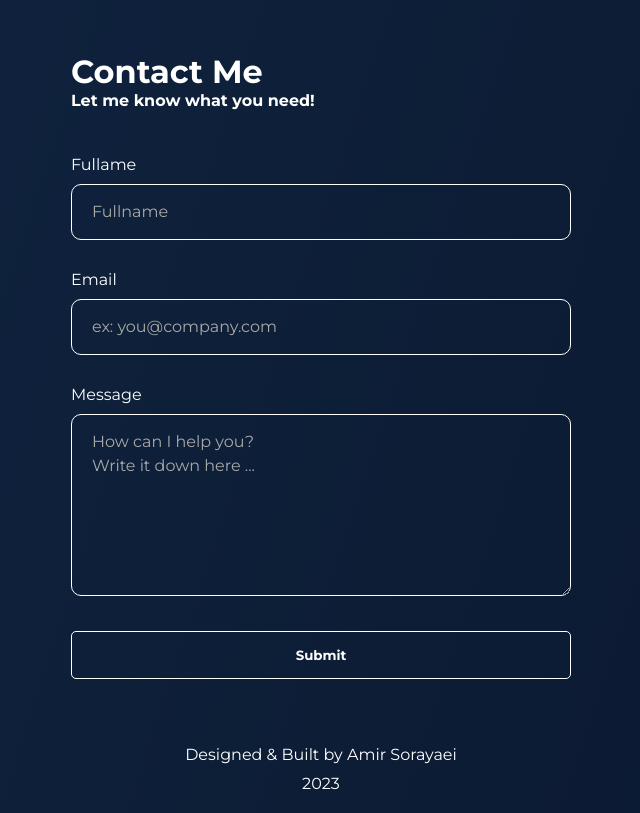
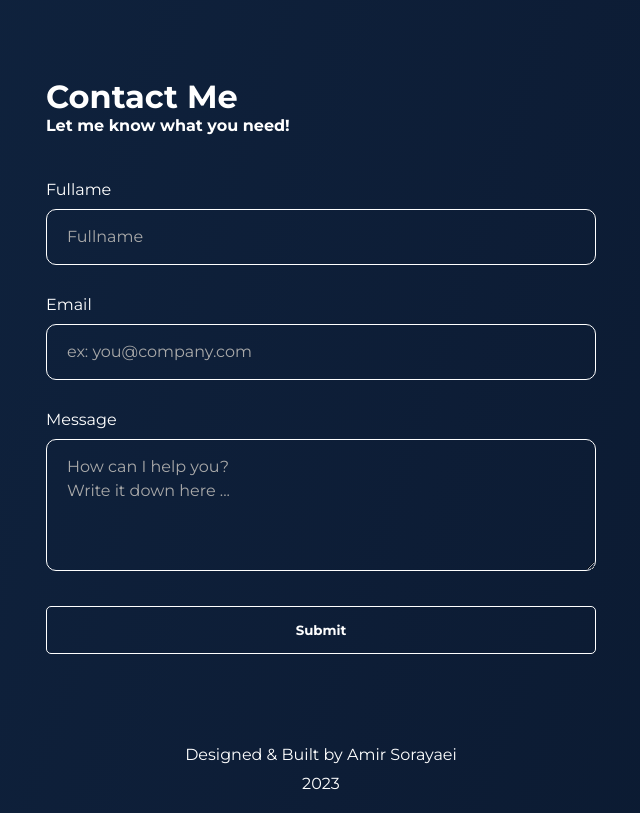
Before and after one commit to amirsorayaei/amirsorayaei.github.io, a Next.js app: page / in a window 1280 px wide. Shown: the part 3129-3942 px from the top of the page, without its empty margins (319-959 px from the left). Built offline with nearby package versions, Linux system fonts and the light colour scheme.

Commit message:
feat: added emailing feature to contact section

```diff
--- a/package.json
+++ b/package.json
@@ -9,6 +9,7 @@
     "lint": "next lint"
   },
   "dependencies": {
+    "@emailjs/browser": "^3.11.0",
     "@types/node": "20.5.3",
     "@types/react": "18.2.21",
     "@types/react-dom": "18.2.7",
--- a/src/content/Contact/index.module.scss
+++ b/src/content/Contact/index.module.scss
@@ -3,9 +3,15 @@
   display: flex;
   align-items: center;
   justify-content: center;
-  max-width: 500px;
+  max-width: 550px;
   padding: 0 80px;
   margin: 0 auto;
+
+  h2 {
+    line-height: 2;
+    text-align: center;
+    white-space: pre-line;
+  }
 
   .form {
     width: 100%;
@@ -44,7 +50,7 @@
       }
 
       textarea {
-        min-height: 150px;
+        min-height: 100px;
       }
     }
 
@@ -60,6 +66,8 @@
       margin-top: 20px;
       font-weight: bold;
       cursor: pointer;
+      display: grid;
+      place-items: center;
 
       &:hover {
         background-color: #fff;
--- a/src/content/Contact/index.tsx
+++ b/src/content/Contact/index.tsx
@@ -1,6 +1,10 @@
 "use client";
 
 import React, { useState } from "react";
+import emailjs from "@emailjs/browser";
+
+import Loading from "@/src/components/Loading";
+import { Result } from "@/src/types/types";
 
 import styles from "./index.module.scss";
 
@@ -8,9 +12,62 @@ const Contact = () => {
   const [fullname, setFullName] = useState<string>("");
   const [email, setEmail] = useState<string>("");
   const [message, setMessage] = useState<string>("");
+  const [loading, setLoading] = useState<boolean>(false);
+  const [result, setResult] = useState<Partial<Result>>();
 
-  return (
-    <div id="contact" className={styles.wrapper}>
+  /**
+   * Function to send email to the site owner
+   */
+  const submit = async () => {
+    const data = {
+      from_name: fullname,
+      from_email: email,
+      message,
+    };
+
+    setLoading(true);
+    /**
+     * Send the message and get a callback with an error or details of the message that was sent
+     */
+    emailjs
+      .send("service_1scq7hk", "template_bnzlyfl", data, "beNkgA60nsq3eMwYk")
+      .then(
+        () => {
+          setResult({
+            message:
+              "Your message has been sent successfully!\nI will reach out to you ASAP.",
+            type: "success",
+          });
+        },
+        () => {
+          setResult({
+            message: "Error to sending message. :(",
+            type: "error",
+          });
+        }
+      )
+      .finally(() => setLoading(false));
+  };
+
+  const renderContent = () => {
+    /**
+     * Display success message
+     */
+    if (result?.type === "success") {
+      return <h2 style={{ color: "#4caf50" }}>{result.message}</h2>;
+    }
+
+    /**
+     * Display error message
+     */
+    if (result?.type === "error") {
+      return <h2 style={{ color: "#f44336" }}>{result.message}</h2>;
+    }
+
+    /**
+     * Form content
+     */
+    return (
       <div className={styles.form}>
         <h1>Contact Me</h1>
         <h4>Let me know what you need!</h4>
@@ -28,6 +85,7 @@ const Contact = () => {
             value={email}
             onChange={(e) => setEmail(e.target.value)}
             placeholder="ex: you@company.com"
+            type="email"
           />
         </div>
         <div className={styles.inputContainer}>
@@ -38,8 +96,16 @@ const Contact = () => {
             placeholder={`How can I help you?\nWrite it down here ...`}
           />
         </div>
-        <button>Submit</button>
+        <button disabled={loading} onClick={submit}>
+          {loading ? <Loading /> : "Submit"}
+        </button>
       </div>
+    );
+  };
+
+  return (
+    <div id="contact" className={styles.wrapper}>
+      {renderContent()}
     </div>
   );
 };
```
Also changed, not shown: 1 other file (tests, documents, lock files or other folders).
